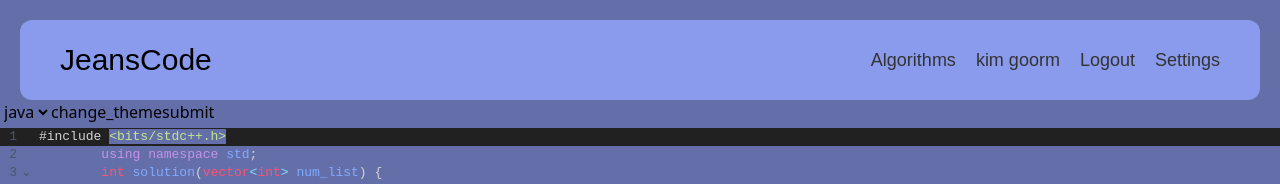
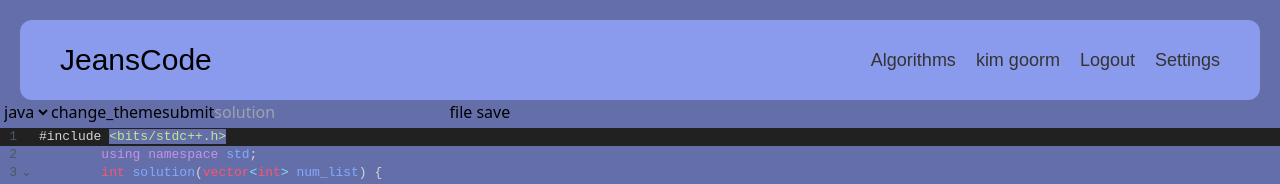
Before and after one commit to GoormJeans/WebIDE_Frontend, a React (Create React App) app: page / in a window 1280 px wide. Shown: the top 184 px of the page. Built offline with nearby package versions, Linux system fonts and the light colour scheme.

Commit message:
fix : file extract Button fix

```diff
--- a/src/components/Main.tsx
+++ b/src/components/Main.tsx
@@ -2,10 +2,11 @@
 import { useDispatch, useSelector } from 'react-redux';
 import { AppDispatch, RootState } from '../api/store';
 import { Editor } from '@monaco-editor/react';
-import { setlang,setTheme, lang } from '../api/scripts';
+import { setlang,setTheme, lang, langs } from '../api/scripts';
 const Main = () => {
   const dispatch = useDispatch<AppDispatch>();
   const setting: any = useSelector((state: RootState) => state.scripts);
+  const filenameRef: any = useRef(null);
   const handleChange = () => {
     dispatch(setTheme(true));
     console.log(setting.theme);
@@ -24,6 +25,24 @@
     alert(editorRef.current.getValue());
   }
 
+  function saveAsFile(str: string, filename: string) {
+    const blob = new Blob([str], { type: 'text/plain' });
+    const url = URL.createObjectURL(blob);
+    const a = document.createElement('a');
+    a.href = url;
+    a.download = filename;
+    a.click();
+    URL.revokeObjectURL(url);
+  }
+
+  const handleExtract = () => {
+    const selectedLanguage = setting.defaultLanguage;
+    const customFilename = filenameRef.current.value || 'solution'; // Use input or default filename
+    const fullFilename = `${customFilename}.${langs[selectedLanguage].path.substring(1)}`;
+
+    saveAsFile(editorRef.current.getValue(), fullFilename);
+  };
+
   return (
     <div>
       <div>
@@ -34,6 +53,8 @@
         </select>
         <button onClick={() => handleChange()}>change_theme</button>
         <button onClick={()=> handleSumit()}>submit</button>
+        <input type='text' placeholder='solution' ref={filenameRef} /> {setting.path}
+        <button onClick={() => handleExtract()}>file save</button>
       </div>
       <Editor height='100vh' width='100%' onMount={handleEditorDidMount}
        theme={setting.theme} defaultLanguage={setting.defaultLanguage} path={setting.path} defaultValue={setting.defaultValue} />
--- a/src/components/Main_c.tsx
+++ b/src/components/Main_c.tsx
@@ -7,6 +7,7 @@
 const Main_c = () => {
   const dispatch = useDispatch<AppDispatch>();
   const setting: any = useSelector((state: RootState) => state.scripts_c);
+  const filenameRef: any = useRef(null);
   // const handleChange = () => {
   //   dispatch(setTheme(true));
   //   console.log(setting.theme);
@@ -22,6 +23,25 @@
     alert(editorRef.current.getValue());
   }
 
+  function saveAsFile(str: string, filename: string) {
+    const blob = new Blob([str], { type: 'text/plain' });
+    const url = URL.createObjectURL(blob);
+    const a = document.createElement('a');
+    a.href = url;
+    a.download = filename;
+    a.click();
+    URL.revokeObjectURL(url);
+  }
+
+  const handleExtract = () => {
+    const selectedLanguage = setting.defaultLanguage;
+    const customFilename = filenameRef.current.value || 'solution'; // Use input or default filename
+    const fullFilename = `${customFilename}.${langs[selectedLanguage].path.substring(1)}`;
+
+    saveAsFile(editorRef.current.getValue(), fullFilename);
+  };
+
+
   return (
     <div>
       <div>
@@ -32,6 +52,8 @@
         </select>
         <button onClick={() => alert("없음")}>change_theme</button>
         <button onClick={()=> handleSumit()}>submit</button>
+        <input type='text' placeholder='solution' ref={filenameRef} /> {setting.path}
+        <button onClick={() => handleExtract()}>file save</button>
       </div>
       <CodeMirror height='100vh' width='100%'
       extensions={[setting.ex_lang, setting.ex_autocompletion]}
```
